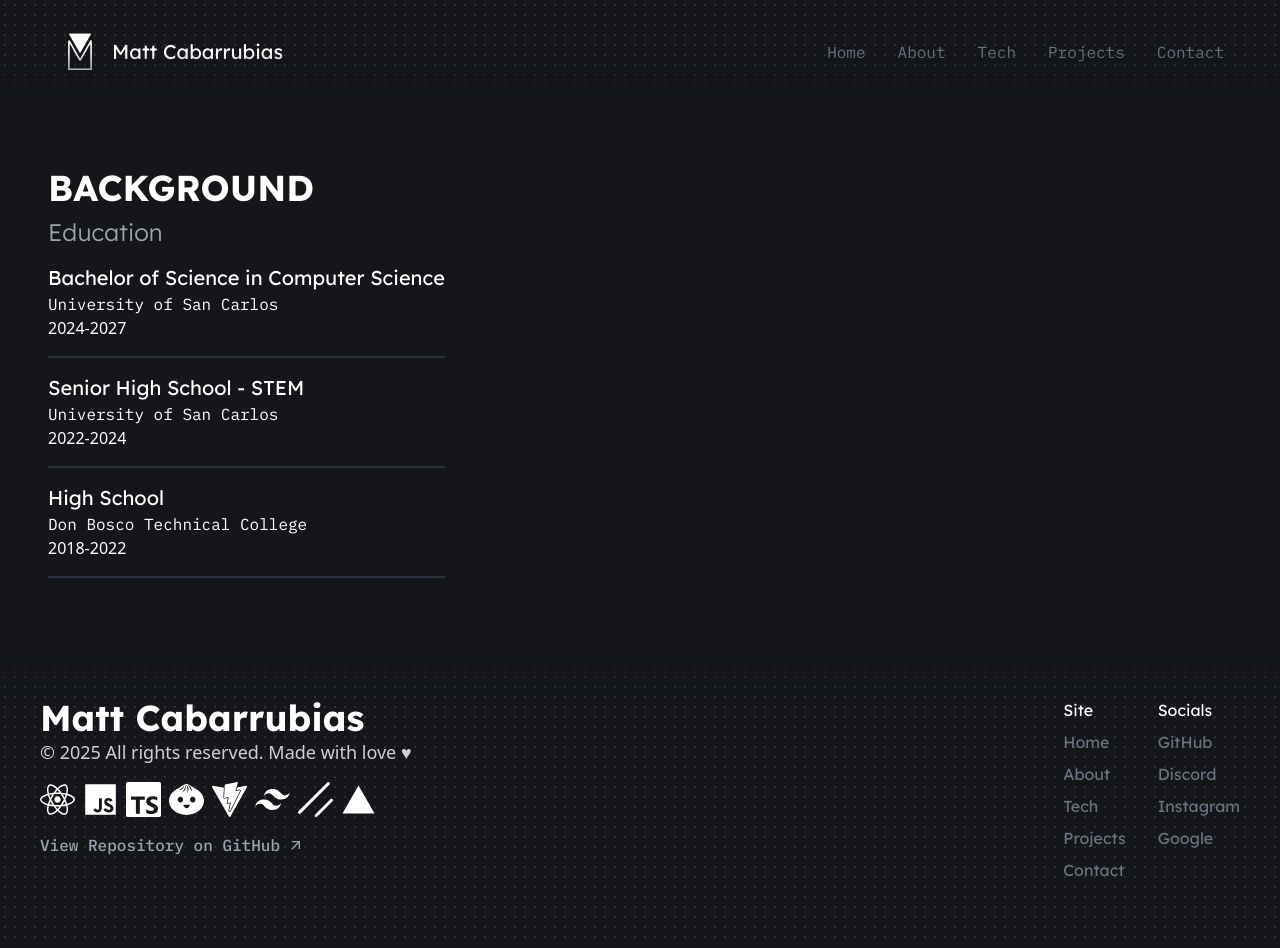
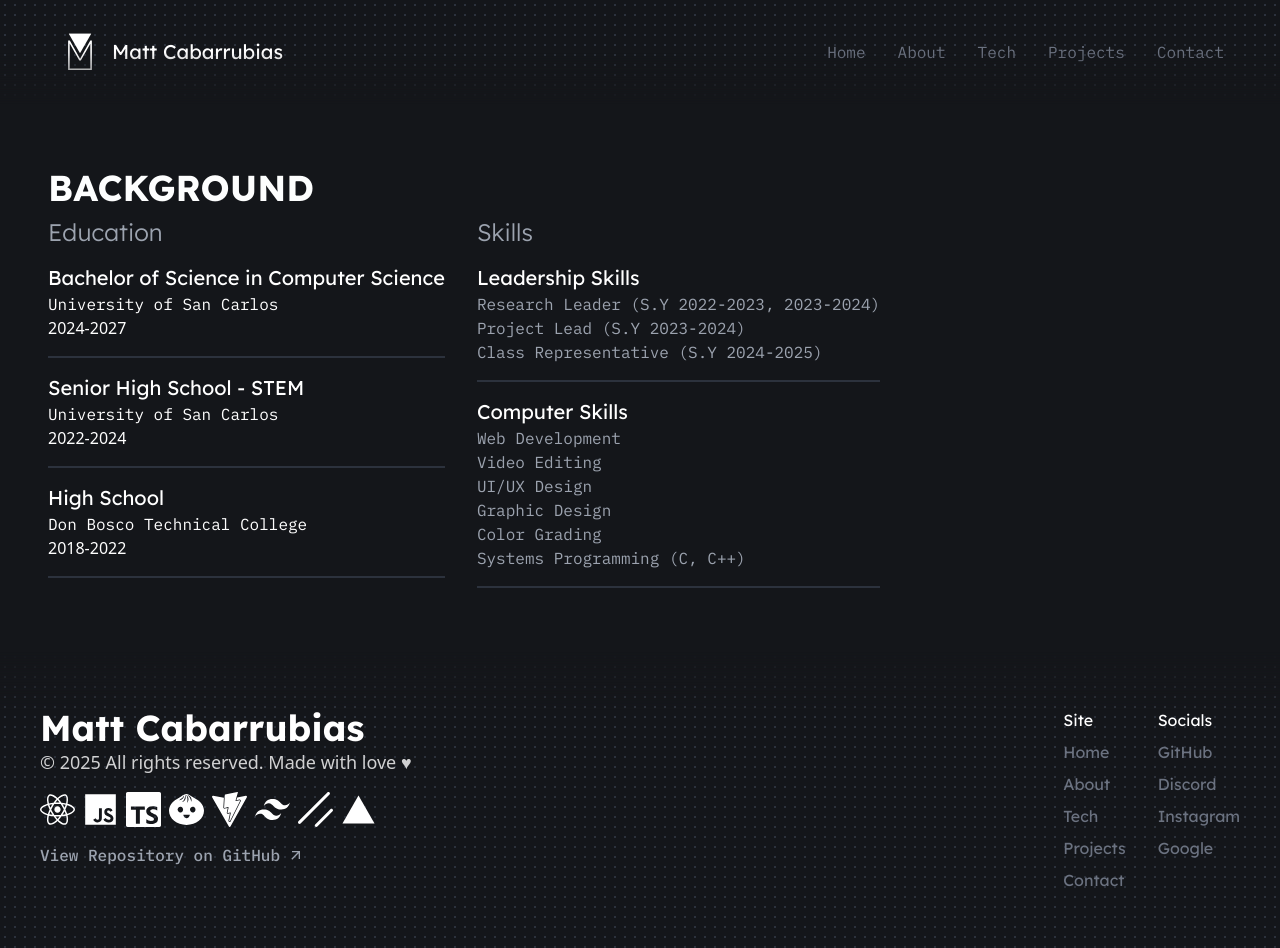
Before and after one commit to devliqht/portfolio, a React (Vite) app: page /about in a window 1280 px wide. Built offline with nearby package versions, Linux system fonts and the light colour scheme.

Commit message:
ABOUT: improve about.tsx

```diff
--- a/src/pages/About.tsx
+++ b/src/pages/About.tsx
@@ -22,15 +22,41 @@ const About = () => {
         <div className="h-full flex flex-col justify-center md:items-center p-4 md:p-6">
             <AnimatedContainer delay={100}>
                 <BasicContainer className="border-none" paddingMobile={false}>
-                <div className="flex  md:flex-row justify-between flex-col-reverse">
+                <div className="flex md:flex-row justify-between flex-col-reverse">
                     <div className="flex flex-col">
                     <h3 className="text-2xl md:text-4xl text-[var(--white)] lexend-deca-700 mb-2 md:text-left w-full" id="about">
                         BACKGROUND
                     </h3>
-                    <h2 className="text-2xl text-gray-400 lexend-deca-300">Education</h2>
-                    <EducationContainer course="Bachelor of Science in Computer Science" school="University of San Carlos" year="2024-2027"></EducationContainer>
-                    <EducationContainer course="Senior High School - STEM" school="University of San Carlos" year="2022-2024"></EducationContainer>
-                    <EducationContainer course="High School" school="Don Bosco Technical College" year="2018-2022"></EducationContainer>
+                    <div className="flex flex-col md:flex-row gap-8">
+                        <div className="flex flex-col">
+                            <h2 className="text-2xl text-gray-400 lexend-deca-300">Education</h2>
+                            <EducationContainer course="Bachelor of Science in Computer Science" school="University of San Carlos" year="2024-2027"></EducationContainer>
+                            <EducationContainer course="Senior High School - STEM" school="University of San Carlos" year="2022-2024"></EducationContainer>
+                            <EducationContainer course="High School" school="Don Bosco Technical College" year="2018-2022"></EducationContainer>
+                        </div>
+                        <div className="flex flex-col">
+                            <h2 className="text-2xl text-gray-400 lexend-deca-300">Skills</h2>
+                            <div className="flex flex-col py-4 border-b-2 border-[var(--dblue-ll)]">
+                                <h1 className="text-white text-xl lexend-deca-400 ">Leadership Skills</h1>
+                                <p className="text-gray-400 text-justify md:text-left ibm-plex-mono-regular">
+                                    Research Leader (S.Y 2022-2023, 2023-2024) <br />
+                                    Project Lead (S.Y 2023-2024) <br />
+                                    Class Representative (S.Y 2024-2025)
+                                </p>
+                            </div>
+                            <div className="flex flex-col py-4 border-b-2 border-[var(--dblue-ll)]">
+                                <h1 className="text-white text-xl lexend-deca-400 ">Computer Skills</h1>
+                                <p className="text-gray-400 text-justify md:text-left ibm-plex-mono-regular">
+                                    Web Development <br />
+                                    Video Editing <br />
+                                    UI/UX Design <br />
+                                    Graphic Design <br />
+                                    Color Grading <br />
+                                    Systems Programming (C, C++) <br />
+                                </p>
+                            </div>
+                        </div>
+                    </div>
 
                     </div>
                 </div>
```
